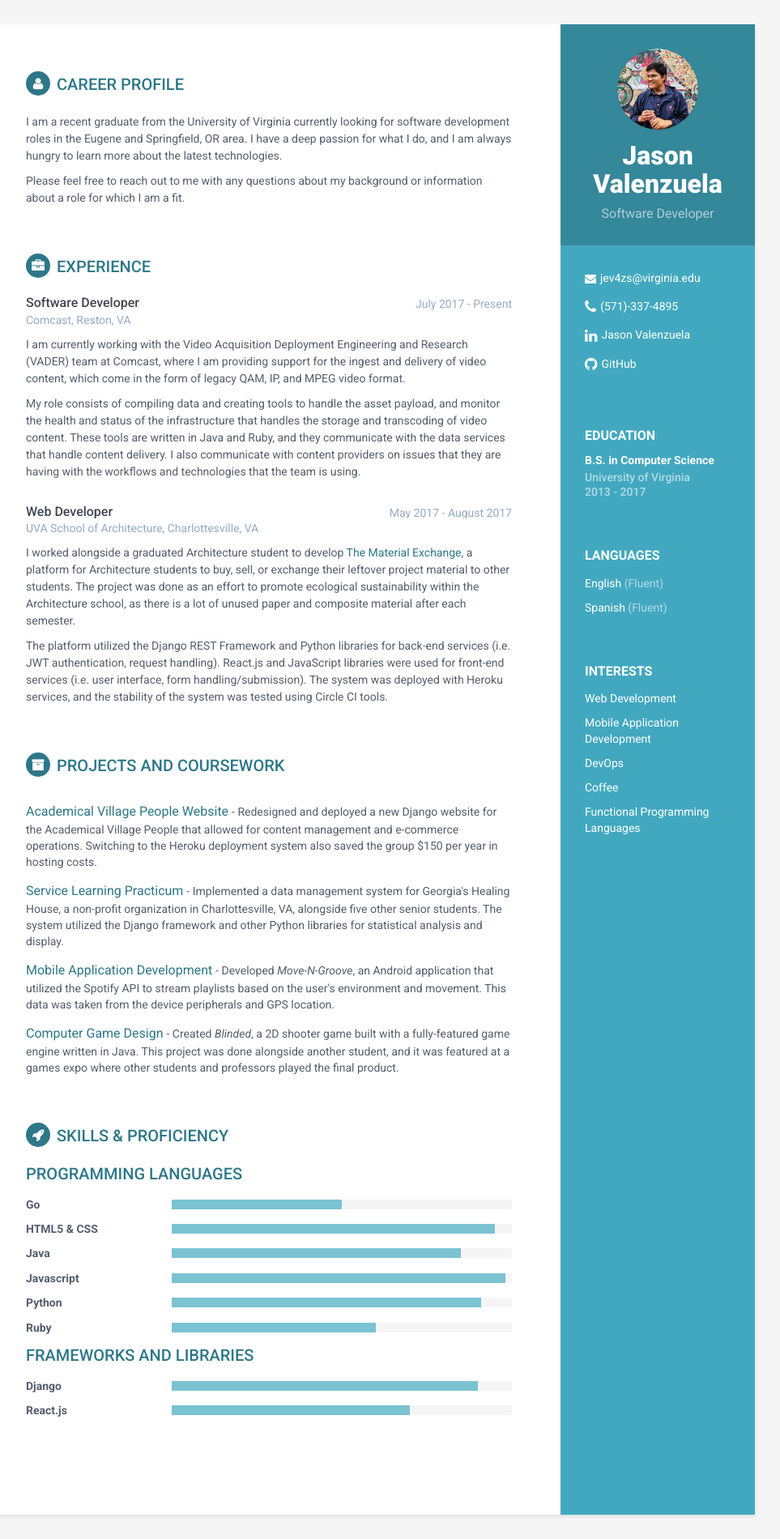
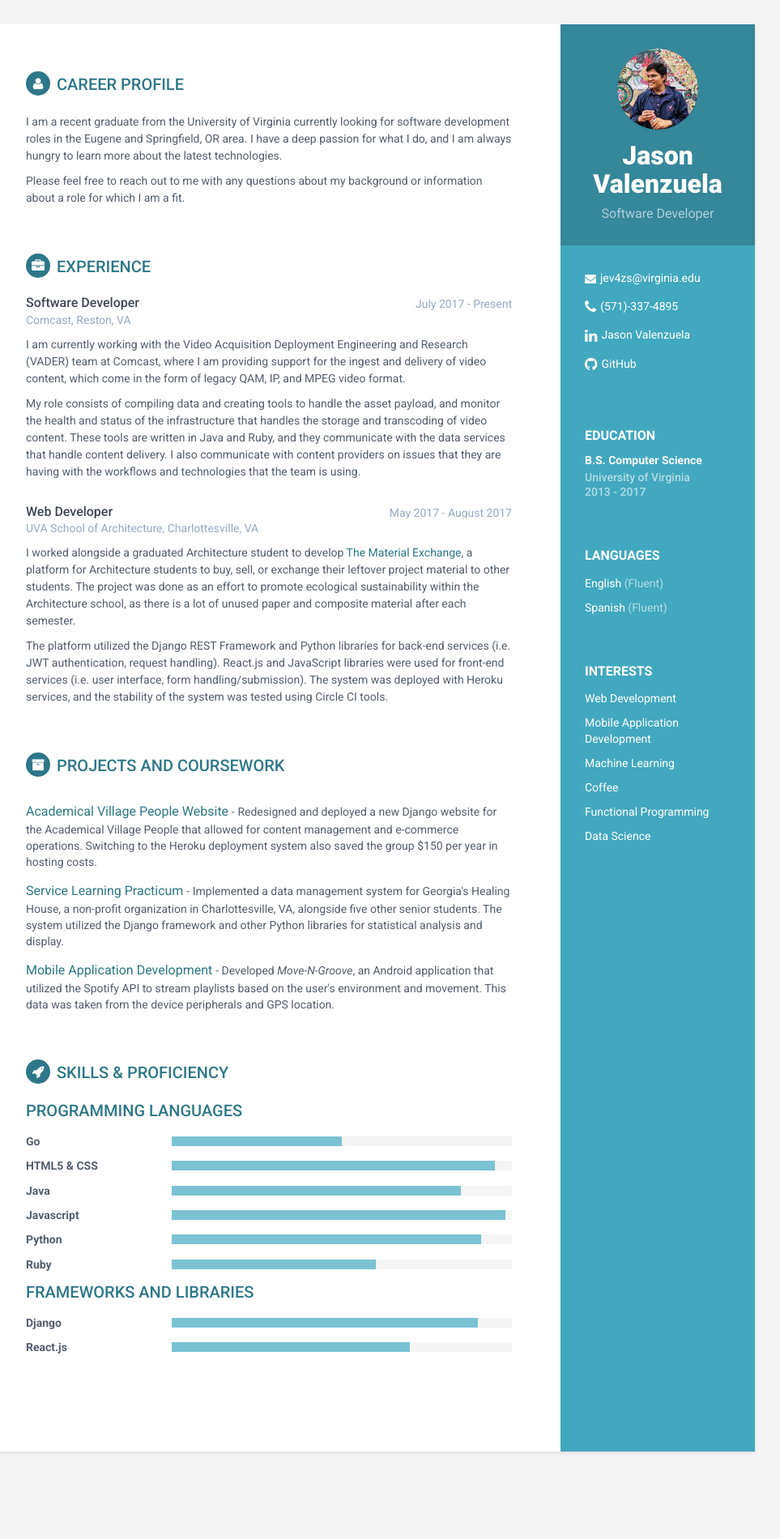
Before and after one commit to champagneabuelo/champagneabuelo.github.io, a Jekyll site: the page built from index.html, in a window 1280 px wide. Shown: the whole page at 81% size, without its empty margins (188-1151 px from the left). Built offline with Jekyll 4.4.1, drawn with Linux system fonts in a browser that asks for light colours; after the commit the page ends 1822 px from its top, so only the background shows below that.

Commit message:
adding more updates

```diff
--- a/_includes/education.html
+++ b/_includes/education.html
@@ -1,8 +1,10 @@
- <div class="education-container container-block">
-<h2 class="container-block-title">Education</h2>
-<div class="item">
-    <h4 class="degree">B.S. in Computer Science</h4>
+<div class="education-container container-block">
+  <h2 class="container-block-title">Education</h2>
+  <div class="item">
+    <h4 class="degree">B.S. Computer Science</h4>
     <h5 class="meta">University of Virginia</h5>
     <div class="time">2013 - 2017</div>
-</div><!--//item-->
-</div><!--//education-container-->
+  </div>
+  <!--//item-->
+</div>
+<!--//education-container-->
--- a/_includes/interests.html
+++ b/_includes/interests.html
@@ -3,8 +3,10 @@
   <ul class="list-unstyled interests-list">
     <li>Web Development</li>
     <li>Mobile Application Development</li>
-<li>DevOps</li>
+    <li>Machine Learning</li>
     <li>Coffee</li>
-<li>Functional Programming Languages</li>
+    <li>Functional Programming</li>
+    <li>Data Science</li>
   </ul>
-</div><!--//interests-->
+</div>
+<!--//interests-->
--- a/_includes/projects.html
+++ b/_includes/projects.html
@@ -1,52 +1,55 @@
 <section class="section projects-section">
-<h2 class="section-title"><i class="fa fa-archive"></i>Projects and Coursework</h2>
+  <h2 class="section-title"><i class="fa fa-archive"></i>Projects and
+    Coursework</h2>
   <div class="intro">
-</div><!--//intro-->
+  </div>
+  <!--//intro-->
   <div class="item">
     <span class="project-title">
-      <a href="http://www.avpmusic.co/" target="_blank">
+      <a href="http://www.avpmusic.co/"
+         target="_blank">
         Academical Village People Website
       </a>
     </span> -
     <span class="project-tagline">
-      Redesigned and deployed a new Django website for the Academical Village People that allowed for content
-      management and e-commerce operations. Switching to the Heroku deployment system also saved the group $150
+      Redesigned and deployed a new Django website for the Academical Village
+      People that allowed for content
+      management and e-commerce operations. Switching to the Heroku deployment
+      system also saved the group $150
       per year in hosting costs.
     </span>
-</div><!--//item-->
+  </div>
+  <!--//item-->
   <div class="item">
     <span class="project-title">
-      <a href="https://github.com/champagneabuelo/service-learning-practicum" target="_blank">
+      <a href="https://github.com/champagneabuelo/service-learning-practicum"
+         target="_blank">
         Service Learning Practicum
       </a>
     </span> -
     <span class="project-tagline">
-      Implemented a data management system for Georgia's Healing House, a non-profit organization in
-      Charlottesville, VA, alongside five other senior students. The system utilized the Django framework and other
+      Implemented a data management system for Georgia's Healing House, a
+      non-profit organization in
+      Charlottesville, VA, alongside five other senior students. The system
+      utilized the Django framework and other
       Python libraries for statistical analysis and display.
     </span>
-</div><!--//item-->
+  </div>
+  <!--//item-->
   <div class="item">
     <span class="project-title">
-      <a href="https://github.com/champagneabuelo/android-final-project" target="_blank">
+      <a href="https://github.com/champagneabuelo/android-final-project"
+         target="_blank">
         Mobile Application Development
       </a>
     </span> -
     <span class="project-tagline">
-      Developed <i>Move-N-Groove</i>, an Android application that utilized the Spotify API to stream playlists based
-      on the user's environment and movement. This data was taken from the device peripherals and GPS location.
+      Developed <i>Move-N-Groove</i>, an Android application that utilized the
+      Spotify API to stream playlists based
+      on the user's environment and movement. This data was taken from the
+      device peripherals and GPS location.
     </span>
-</div><!--//item-->
-<div class="item">
-    <span class="project-title">
-      <a href="https://github.com/champagneabuelo/computer-game-design" target="_blank">
-        Computer Game Design
-      </a>
-    </span> -
-    <span class="project-tagline">
-      Created <i>Blinded</i>, a 2D shooter game built with a fully-featured game engine written in Java. This project was done
-      alongside another student, and it was featured at a games expo where other students and professors played the final
-      product.
-    </span>
-</div><!--//item-->
-</section><!--//section-->
+  </div>
+  <!--//item-->
+</section>
+<!--//section-->
--- a/_includes/sidebar.html
+++ b/_includes/sidebar.html
@@ -3,48 +3,35 @@
 
 <div class="sidebar-wrapper">
   <div class="profile-container">
-                <img class="profile-img" src="{{site.baseurl}}/assets/images/{% if site.pic %}{{ site.pic }}{% else %}profile.png{% endif %}" alt="profile picture" />
-                <h1 class="name">{% if site.name %}{{site.name}}{% else %}Alan Doe{% endif %}</h1>
-                <h3 class="tagline">{% if site.tagline %}{{site.tagline}}{% else %}Full Stack Developer{% endif %}</h3>
-            </div><!--//profile-container-->
+    <img class="profile-img"
+         src="{{site.baseurl}}/assets/images/{% if site.pic %}{{ site.pic }}{% else %}profile.png{% endif %}"
+         alt="profile picture" />
+    <h1 class="name">{% if site.name %}{{site.name}}{% else %}Alan Doe{% endif
+      %}</h1>
+    <h3 class="tagline">{% if site.tagline %}{{site.tagline}}{% else %}Full
+      Stack Developer{% endif %}</h3>
+  </div>
+  <!--//profile-container-->
 
   <div class="contact-container container-block">
     <ul class="list-unstyled contact-list">
-
-                   {% if site.email %}
       <li class="email"><i class="fa fa-envelope"></i><a href="mailto: {{site.email}}">{{site.email}}</a></li>
-                    {% else %}
-                    <li class="email"><i class="fa fa-envelope"></i><a href="mailto:alan.doe@website.com">alan.doe@website.com</a></li>
+      <li class="phone"><i class="fa fa-phone"></i><a href="tel:{{site.phone}}">{{site.phone}}</a></li>
+      {% if site.website %}
+      <li class="website"><i class="fa fa-globe"></i><a href="http://{{site.website}}"
+           target="_blank">{{site.website}}</a></li>
       {% endif %}
-
-                    {% if site.phone %}
-                    <li class="phone"><i class="fa fa-phone"></i><a href="tel:{{site.phone}}">{{site.phone}}</a></li>
-                    {% else %}
-                    <li class="phone"><i class="fa fa-phone"></i><a href="tel:012 345 6789">012 345 6789</a></li>
-                    {% endif %}
-
-                    {% if site.website %}
-                    <li class="website"><i class="fa fa-globe"></i><a href="http://{{site.website}}" target="_blank">{{site.website}}</a></li>
-                    {% endif %}
-
-                    {% if site.linkedin %}
-                    <li class="linkedin"><i class="fa fa-linkedin"></i><a href="https://in.linkedin.com/in/{{site.linkedin}}" target="_blank">Jason Valenzuela</a></li>
-                    {% else %}
-                    <li class="linkedin"><i class="fa fa-linkedin"></i><a href="https://in.linkedin.com/in/sharath-kumar-87669956" target="_blank">linkedin.com/in/sharathdt</a></li>
-                    {% endif %}
-
-                    {% if site.github %}
-                    <li class="github"><i class="fa fa-github"></i><a href="http://github.com/{{site.github}}" target="_blank">{{site.github}}</a></li>
-                    {% else %}
-                    <li class="github"><i class="fa fa-github"></i><a href="http://github.com/sharu725" target="_blank">github.com/sharu725</a></li>
-                    {% endif %}
-
-
+      <li class="linkedin"><i class="fa fa-linkedin"></i><a href="https://in.linkedin.com/in/{{site.linkedin}}"
+           target="_blank">Jason Valenzuela</a></li>
+      <li class="github"><i class="fa fa-github"></i><a href="http://github.com/{{site.github}}"
+           target="_blank">{{site.github}}</a></li>
     </ul>
-            </div><!--//contact-container-->
+  </div>
+  <!--//contact-container-->
   {% include education.html %}
   {% include language.html %}
   {% include interests.html %}
 
 
-        </div><!--//sidebar-wrapper-->
+</div>
+<!--//sidebar-wrapper-->
```
Lines whose indentation alone changed are shown as unchanged.
